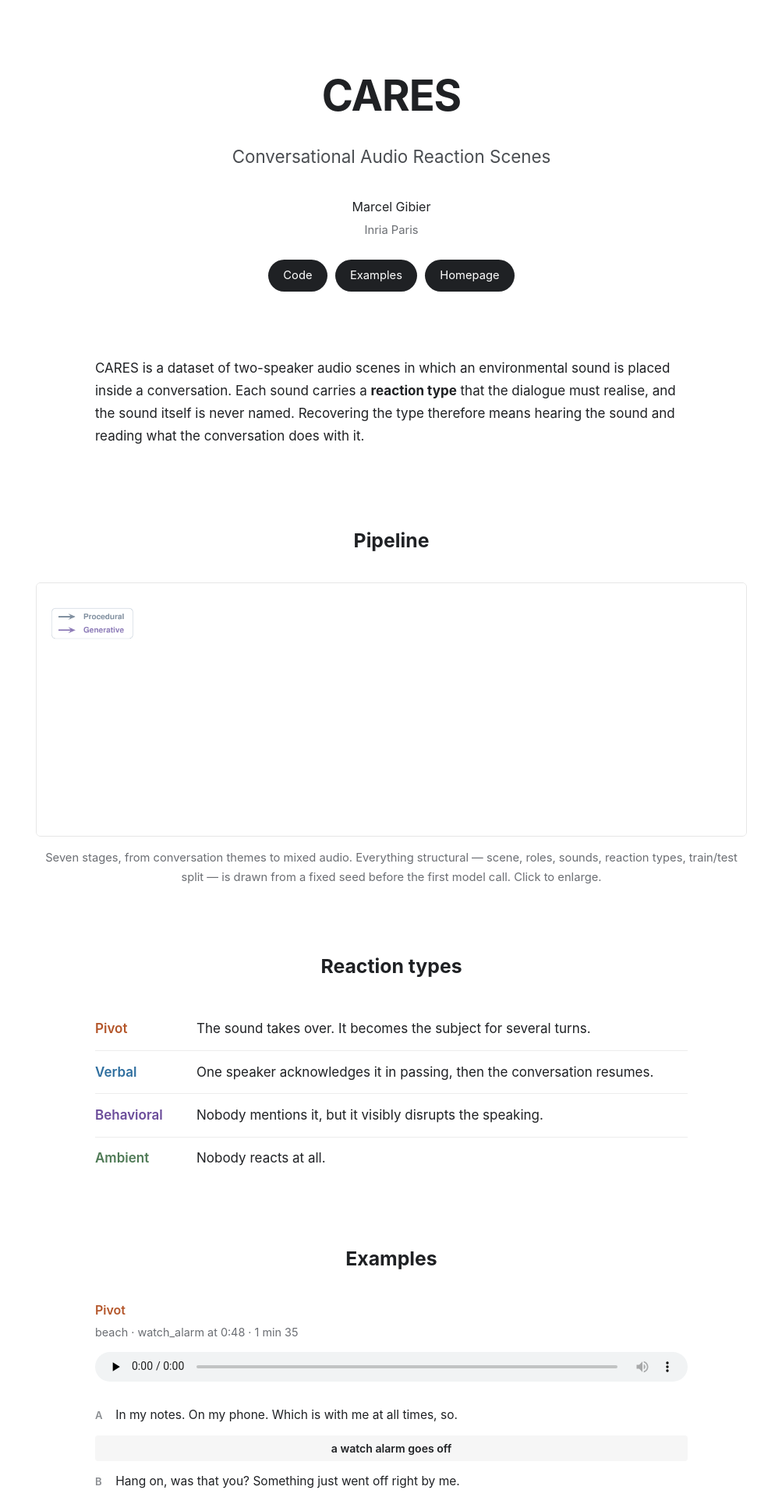
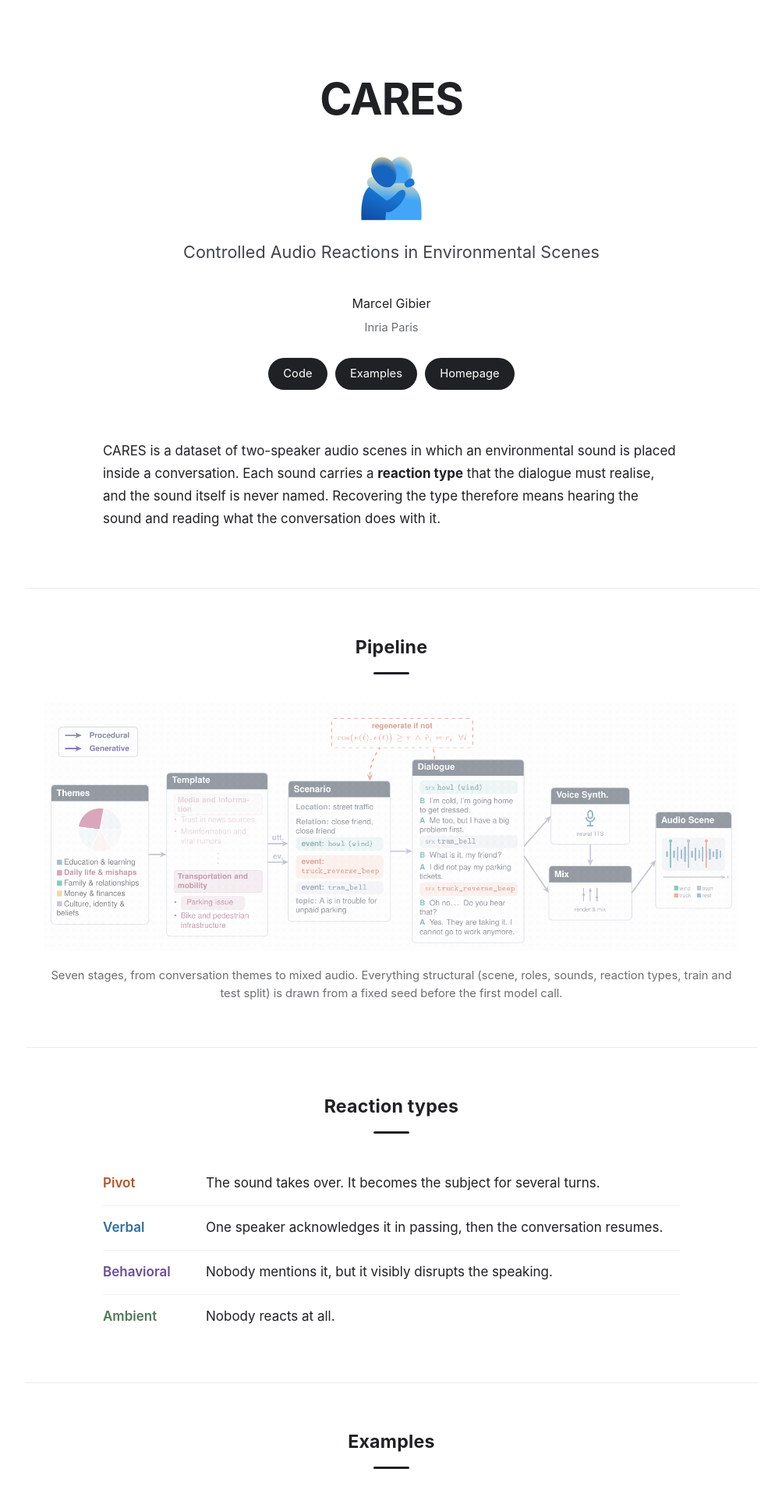
Before and after one commit to marcelgibier/marcelgibier.github.io, a Jekyll site: the page cares/index.html, which Jekyll copies as it is, in a window 1280 px wide. Shown: the top 1920 px of the page at 78% size, without its empty margins (138-1141 px from the left). Built offline with Jekyll 4.4.1, drawn with Linux system fonts in a browser that asks for light colours; some of the changed text lies outside the part shown.

Commit message:
Add the project logo, fix the project name, drop the figure frame
Uses the real name, Controlled Audio Reactions in Environmental Scenes, adds
the logo under the title, removes the border around the pipeline figure and
the "click to enlarge" line, and replaces every em dash in the copy.

Sections are now separated by a hairline with a short rule under each
heading, and the pipeline GIF opens on the finished diagram for two seconds
before replaying the build, since it used to start on a near-empty frame and
left a large blank area on arrival. Re-encoded at 41.6 dB PSNR, 848 kB
against 1.4 MB.

```diff
--- a/cares/index.html
+++ b/cares/index.html
@@ -3,12 +3,12 @@
 <head>
 <meta charset="utf-8">
 <meta name="viewport" content="width=device-width, initial-scale=1">
-<title>CARES — Conversational Audio Reaction Scenes</title>
+<title>CARES: Controlled Audio Reactions in Environmental Scenes</title>
 <meta name="description" content="A dataset of two-speaker audio scenes where an environmental sound is placed inside a conversation, and the dialogue reacts to it without ever naming it.">
-<meta property="og:title" content="CARES — Conversational Audio Reaction Scenes">
+<meta property="og:title" content="CARES: Controlled Audio Reactions in Environmental Scenes">
 <meta property="og:description" content="A dataset of two-speaker audio scenes where an environmental sound is placed inside a conversation.">
-<meta property="og:image" content="https://marcelgibier.github.io/images/cares/pipeline.gif">
-<link rel="icon" href="/images/favicon-32x32.png" sizes="32x32">
+<meta property="og:image" content="https://marcelgibier.github.io/images/cares/logo.svg">
+<link rel="icon" href="/images/cares/logo.svg">
 <style>
 :root{color-scheme:light}
 *{box-sizing:border-box}
@@ -17,46 +17,54 @@ body{margin:0;background:#fff;color:#1f2124;
      font-size:17px;line-height:1.7;-webkit-text-size-adjust:100%}
 img{max-width:100%;height:auto;display:block}
 a{color:#2f6f9f}
-.container{max-width:960px;margin:0 auto;padding-left:24px;padding-right:24px}
-.narrow{max-width:760px;margin:0 auto}
+.container{max-width:940px;margin:0 auto;padding-left:24px;padding-right:24px}
+.narrow{max-width:740px;margin:0 auto}
 
-header{text-align:center;padding-top:76px;padding-bottom:44px}
-h1{font-size:clamp(2.3rem,6vw,3.4rem);font-weight:700;letter-spacing:-.02em;margin:0 0 .25em}
-.subtitle{font-size:clamp(1.05rem,2.6vw,1.4rem);color:#4a4d51;margin:0 0 1.4em;font-weight:400}
+/* ---- title block ---- */
+header{text-align:center;padding-top:80px;padding-bottom:8px}
+h1{font-size:clamp(2.4rem,6vw,3.5rem);font-weight:700;letter-spacing:-.02em;margin:0}
+.logo{width:88px;height:88px;margin:22px auto 20px}
+.subtitle{font-size:clamp(1.05rem,2.6vw,1.35rem);color:#41444a;margin:0 0 1.6em;font-weight:400}
 .authors{font-size:1rem;margin:0 0 .25em}
-.affil{font-size:.92rem;color:#6b6e73;margin:0 0 1.7em}
+.affil{font-size:.92rem;color:#6b6e73;margin:0 0 1.8em}
 .buttons{display:flex;flex-wrap:wrap;gap:.6em;justify-content:center}
 .buttons a{display:inline-block;background:#1f2124;color:#fff;text-decoration:none;
-           font-size:.92rem;padding:.55em 1.3em;border-radius:100px}
+           font-size:.92rem;padding:.55em 1.3em;border-radius:100px;transition:background .18s}
 .buttons a:hover{background:#2f6f9f}
 
-section{padding-top:40px;padding-bottom:40px}
-h2{text-align:center;font-size:1.55rem;font-weight:700;margin:0 0 1.3em}
+/* ---- sections ---- */
+section{padding-top:56px;padding-bottom:56px}
+section + section{border-top:1px solid #ececec}
+h2{text-align:center;font-size:1.45rem;font-weight:700;letter-spacing:.01em;margin:0 0 .5em}
+h2 + .rule{width:46px;height:3px;background:#1f2124;border-radius:2px;margin:0 auto 2.1em}
 p{margin:0 0 1.1em}
+.lead{font-size:1.06rem}
 
+/* ---- figure ---- */
 figure{margin:0}
-figure img{border:1px solid #e6e6e6;border-radius:6px;width:100%}
-figcaption{margin-top:1em;font-size:.92rem;color:#6b6e73;text-align:center}
+figcaption{margin-top:1.4em;font-size:.92rem;color:#6b6e73;text-align:center;line-height:1.6}
 
+/* ---- reaction types ---- */
 table.types{width:100%;border-collapse:collapse}
-table.types td{padding:.75em 0;border-top:1px solid #ededed;vertical-align:baseline}
+table.types td{padding:.8em 0;border-top:1px solid #f0f0f0;vertical-align:baseline}
 table.types tr:first-child td{border-top:0}
-table.types td:first-child{width:130px;font-weight:600;white-space:nowrap}
+table.types td:first-child{width:132px;font-weight:600;white-space:nowrap}
 .c1{color:#b4562a}.c2{color:#2f6f9f}.c3{color:#6b4c9a}.c4{color:#4f7a56}
 
-.ex{padding:26px 0;border-top:1px solid #ededed}
+/* ---- examples ---- */
+.ex{padding:30px 0;border-top:1px solid #f0f0f0}
 .ex:first-of-type{border-top:0;padding-top:0}
-.ex h3{font-size:1rem;font-weight:600;margin:0 0 .15em}
-.ex .where{font-size:.9rem;color:#6b6e73;margin:0 0 .9em}
-.ex audio{width:100%;height:38px;margin-bottom:1.2em}
-.ex .turn{margin:0 0 .55em;padding-left:2em;text-indent:-2em;font-size:.97rem}
-.ex .turn b{font-weight:600;color:#8a8d91;font-size:.82rem;display:inline-block;width:2em;text-indent:0}
-.ex .sound{margin:.9em 0;font-size:.88rem;font-weight:600;text-align:center;padding:.35em 0;
-           background:#f6f6f6;border-radius:4px}
-.ex .say{margin:1em 0 0;font-size:.9rem;color:#6b6e73}
+.ex h3{font-size:1.02rem;font-weight:600;margin:0 0 .15em}
+.ex .where{font-size:.89rem;color:#6b6e73;margin:0 0 1em}
+.ex audio{width:100%;height:38px;margin-bottom:1.3em}
+.ex .turn{margin:0 0 .6em;padding-left:2em;text-indent:-2em;font-size:.97rem}
+.ex .turn b{font-weight:600;color:#9a9da1;font-size:.82rem;display:inline-block;width:2em;text-indent:0}
+.ex .sound{margin:1em 0;font-size:.87rem;font-weight:600;text-align:center;color:#41444a;
+           padding:.45em 0;background:#f7f7f8;border-radius:5px}
+.ex .say{margin:1.1em 0 0;font-size:.9rem;color:#6b6e73}
 
-footer{text-align:center;padding-top:44px;padding-bottom:60px;font-size:.9rem;color:#8a8d91;
-       border-top:1px solid #ededed;margin-top:28px}
+footer{text-align:center;padding-top:44px;padding-bottom:64px;font-size:.9rem;
+       color:#8a8d91;border-top:1px solid #ececec}
 footer a{color:#6b6e73}
 </style>
 </head>
@@ -64,7 +72,8 @@ footer a{color:#6b6e73}
 
 <header class="container">
   <h1>CARES</h1>
-  <p class="subtitle">Conversational Audio Reaction Scenes</p>
+  <img class="logo" src="/images/cares/logo.svg" alt="" width="88" height="88">
+  <p class="subtitle">Controlled Audio Reactions in Environmental Scenes</p>
   <p class="authors">Marcel Gibier</p>
   <p class="affil">Inria Paris</p>
   <nav class="buttons">
@@ -76,27 +85,27 @@ footer a{color:#6b6e73}
 
 <section class="container">
   <div class="narrow">
-    <p>CARES is a dataset of two-speaker audio scenes in which an environmental sound is placed
-    inside a conversation. Each sound carries a <b>reaction type</b> that the dialogue must
-    realise, and the sound itself is never named. Recovering the type therefore means hearing
-    the sound and reading what the conversation does with it.</p>
+    <p class="lead">CARES is a dataset of two-speaker audio scenes in which an environmental
+    sound is placed inside a conversation. Each sound carries a <b>reaction type</b> that the
+    dialogue must realise, and the sound itself is never named. Recovering the type therefore
+    means hearing the sound and reading what the conversation does with it.</p>
   </div>
 </section>
 
 <section class="container">
   <h2>Pipeline</h2>
+  <div class="rule"></div>
   <figure>
-    <a href="/images/cares/pipeline.gif">
-      <img src="/images/cares/pipeline.gif" alt="The CARES pipeline: themes, template, scenario, dialogue, voice synthesis, mixing, audio scene.">
-    </a>
-    <figcaption>Seven stages, from conversation themes to mixed audio. Everything structural —
-    scene, roles, sounds, reaction types, train/test split — is drawn from a fixed seed before
-    the first model call. Click to enlarge.</figcaption>
+    <img src="/images/cares/pipeline.gif" alt="The CARES pipeline: themes, template, scenario, dialogue, voice synthesis, mixing, audio scene.">
+    <figcaption>Seven stages, from conversation themes to mixed audio. Everything structural
+    (scene, roles, sounds, reaction types, train and test split) is drawn from a fixed seed
+    before the first model call.</figcaption>
   </figure>
 </section>
 
 <section class="container">
   <h2>Reaction types</h2>
+  <div class="rule"></div>
   <div class="narrow">
     <table class="types">
       <tr><td class="c1">Pivot</td><td>The sound takes over. It becomes the subject for several turns.</td></tr>
@@ -109,6 +118,7 @@ footer a{color:#6b6e73}
 
 <section class="container" id="examples">
   <h2>Examples</h2>
+  <div class="rule"></div>
   <div class="narrow">
 
     <div class="ex">
@@ -128,7 +138,7 @@ footer a{color:#6b6e73}
       <p class="turn"><b>A</b>…I've told Marco he's on potatoes and he's furious about the demotion.</p>
       <p class="sound">a chair scrapes</p>
       <p class="turn"><b>B</b>Oof, that went right through my back teeth. Sharp. Anyway, poor Marco, twenty years of stuffing rights gone in one phone call.</p>
-      <p class="say">Noted, then dropped. The word <i>anyway</i> does the work — the subject survives.</p>
+      <p class="say">Noted, then dropped. The word <i>anyway</i> does the work: the subject survives.</p>
     </div>
 
     <div class="ex">
@@ -152,13 +162,13 @@ footer a{color:#6b6e73}
     </div>
 
     <div class="ex">
-      <h3 class="c1">Pivot — rare sound</h3>
+      <h3 class="c1">Pivot (rare sound)</h3>
       <p class="where">kitchen · siren_ambulance at 0:33 · 1 min 39</p>
       <audio controls preload="none" src="/files/cares/5_pivot.mp3"></audio>
       <p class="turn"><b>A</b>He keeps saying he's just being direct. Which, fine, be direct in the huddle. Not while I'm trying to read a hitter.</p>
       <p class="sound">an ambulance siren passes</p>
       <p class="turn"><b>B</b>Whoa, that's right outside. That was RIGHT outside!</p>
-      <p class="say">Rare sounds are always pivots — the one case where the sound outranks the subject.</p>
+      <p class="say">Rare sounds are always pivots, the one case where the sound outranks the subject.</p>
     </div>
 
   </div>
```
Also changed, not shown: images/cares/logo.svg (added), images/cares/pipeline.gif.
